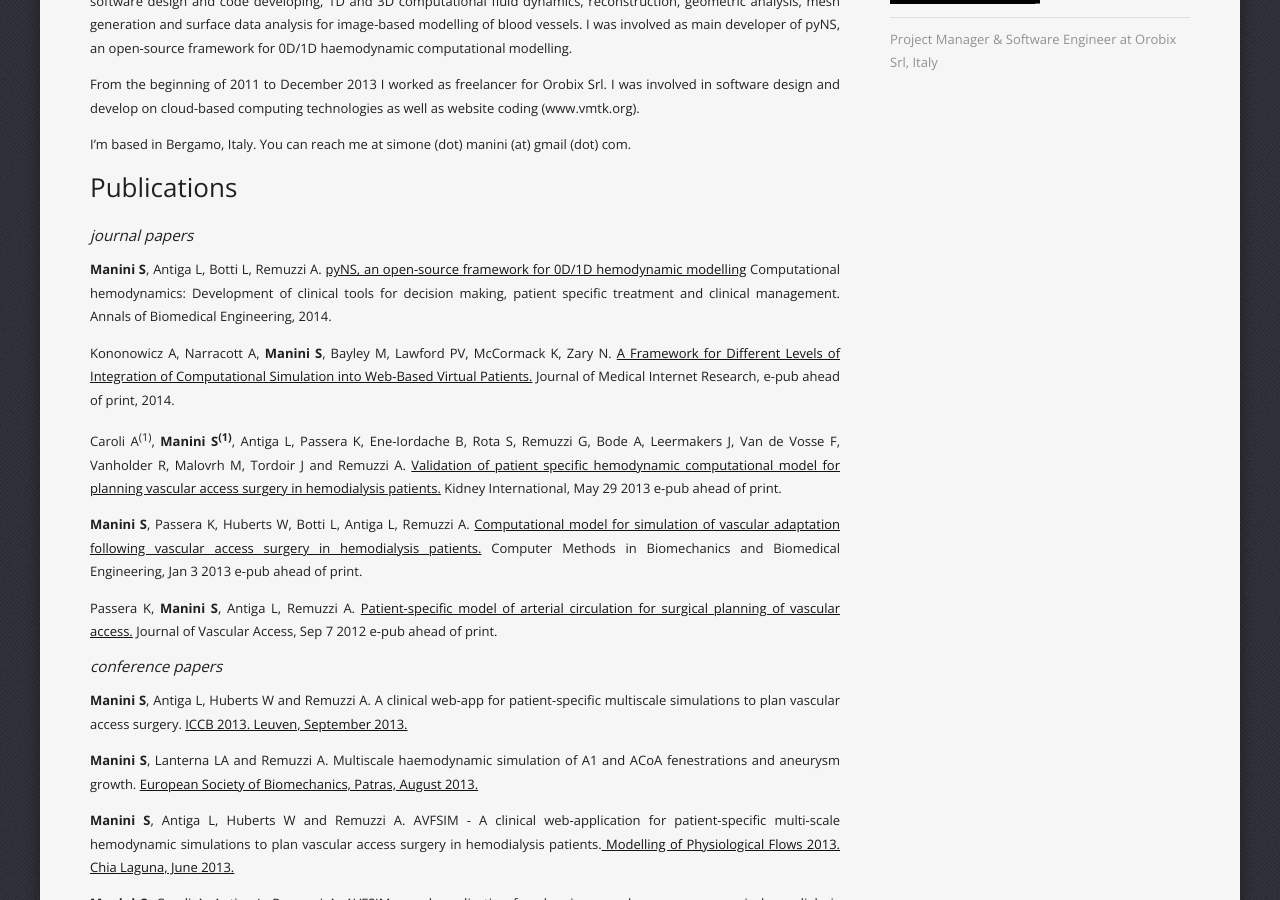
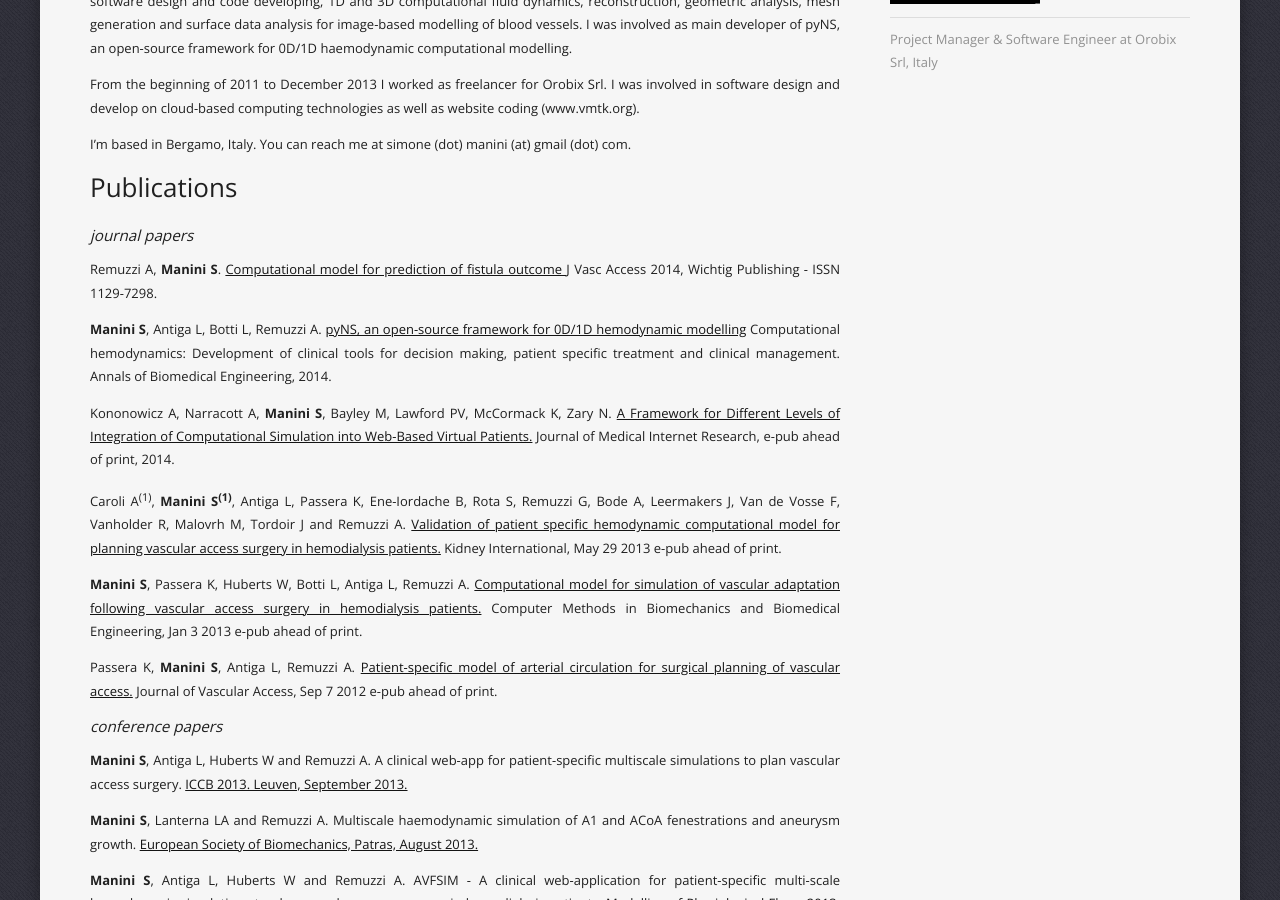
Before and after one commit to daron1337/daron1337.github.com, a Jekyll site: the page built from about.html, in a window 1280 px wide and 900 px high, scrolled down 356 px. Built offline with Jekyll 4.4.1, drawn with Linux system fonts in a browser that asks for light colours.

Commit message:
added publication jvascA 2014

```diff
--- a/about.html
+++ b/about.html
@@ -18,6 +18,7 @@ I was involved in software design and develop on cloud-based computing technolog
 
 <h3><i>journal papers</i></h3></p>
 
+<p align="justify">Remuzzi A, <b>Manini S</b>. <a href="#">Computational model for prediction of fistula outcome </a> J Vasc Access 2014, Wichtig Publishing - ISSN 1129-7298. </p>
 <p align="justify"><b>Manini S</b>, Antiga L, Botti L, Remuzzi A. <a href="#">pyNS, an open-source framework for 0D/1D hemodynamic modelling</a> Computational hemodynamics: Development of clinical tools for decision making, patient specific treatment and clinical management. Annals of Biomedical Engineering, 2014.</p>
 <p align="justify">Kononowicz A, Narracott A, <b>Manini S</b>, Bayley M, Lawford PV, McCormack K, Zary N. <a href="http://www.ncbi.nlm.nih.gov/pubmed/24463466" target="_blank">A Framework for Different Levels of Integration of Computational Simulation into Web-Based Virtual Patients.</a> Journal of Medical Internet Research, e-pub ahead of print, 2014.</p>
 <p align="justify">Caroli A<sup>(1)</sup>, <b>Manini S<sup>(1)</sup></b>, Antiga L, Passera K, Ene-Iordache B, Rota S, Remuzzi G, Bode A, Leermakers J, Van de Vosse F, Vanholder R, Malovrh M, Tordoir J and Remuzzi A. <a href="http://www.nature.com/ki/journal/vaop/ncurrent/full/ki2013188a.html" target="_blank">Validation of patient specific hemodynamic computational model for planning vascular access surgery in hemodialysis patients.</a> Kidney International, May 29 2013 e-pub ahead of print.</p>
```
